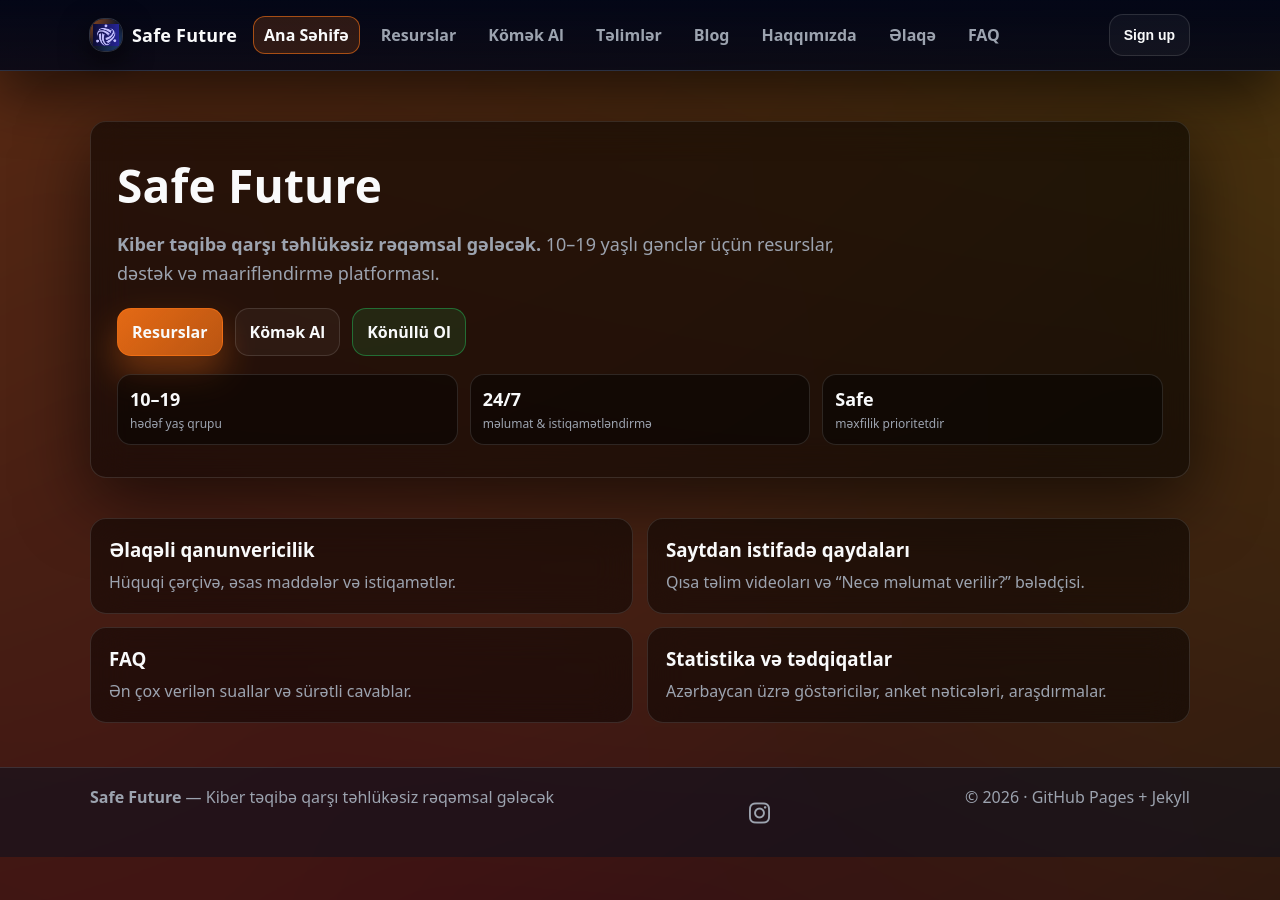
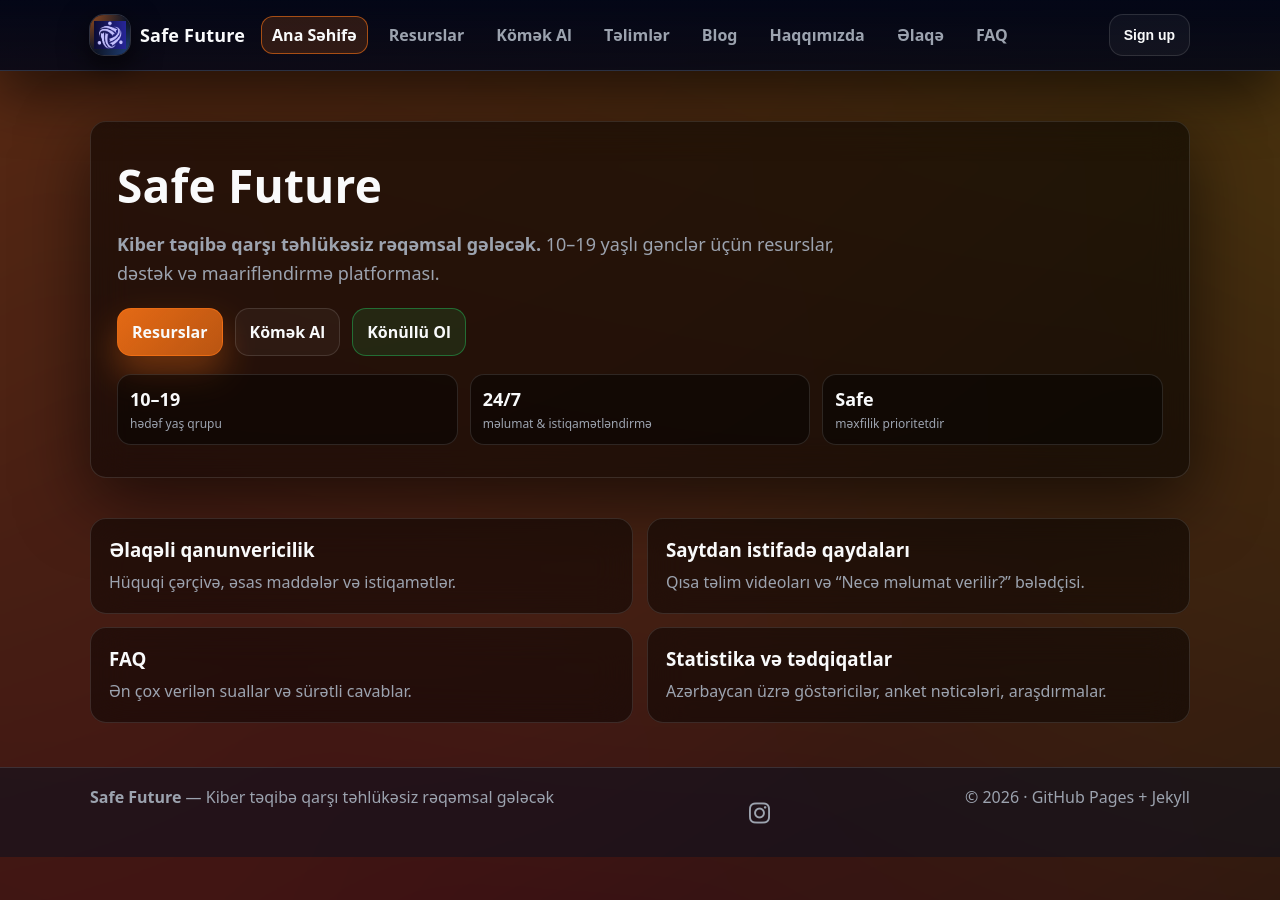
Before and after one commit to safefuture-cyber/Safe-Future-HZT, a Jekyll site: the page built from index.md, in a window 1280 px wide. Built offline with Jekyll 4.4.1, drawn with Linux system fonts in a browser that asks for light colours; comment, search, counter and statistics services are not loaded.

Commit message:
Adjust navbar logo frame fit
Made-with: Cursor

```diff
--- a/assets/css/style.css
+++ b/assets/css/style.css
@@ -696,19 +696,14 @@ label{display:block; font-weight:700; margin:10px 0 6px}
     padding:12px 12px;
   }
 }
-.brand-logo{
-  height:26px !important;
-  width:26px !important;
-  object-fit:contain;
-  flex: 0 0 auto;
-}
-
 .brand-logo-wrap{
-  width:32px;
-  height:32px;
+  width:40px;
+  height:40px;
   display:inline-flex;
   align-items:center;
   justify-content:center;
+  box-sizing:border-box;
+  padding:4px;
   overflow:hidden;
   border-radius:14px;
   background:
@@ -719,3 +714,10 @@ label{display:block; font-weight:700; margin:10px 0 6px}
     0 0 0 1px rgba(148,163,184,.28),
     0 10px 30px rgba(0,0,0,.8);
 }
+
+.brand-logo{
+  width:100%;
+  height:100%;
+  object-fit:contain;
+  flex: 0 0 auto;
+}
```
